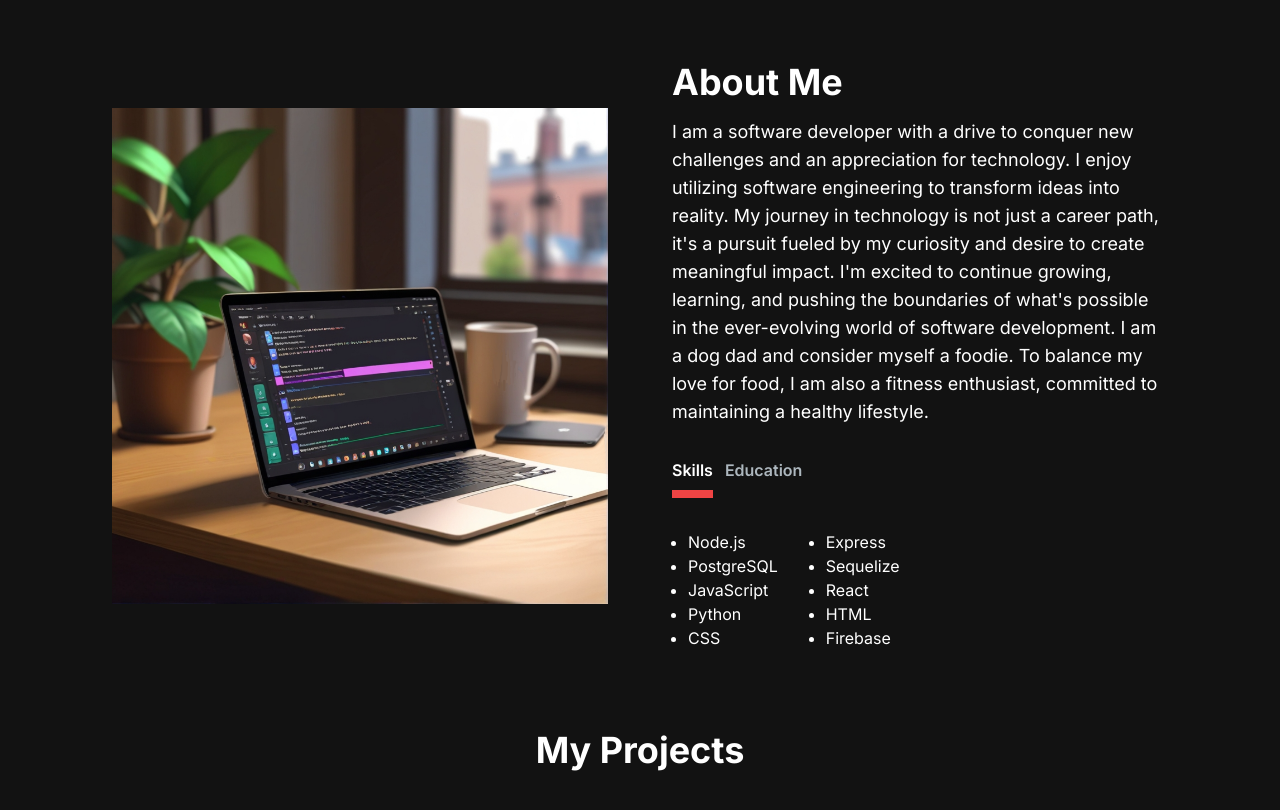
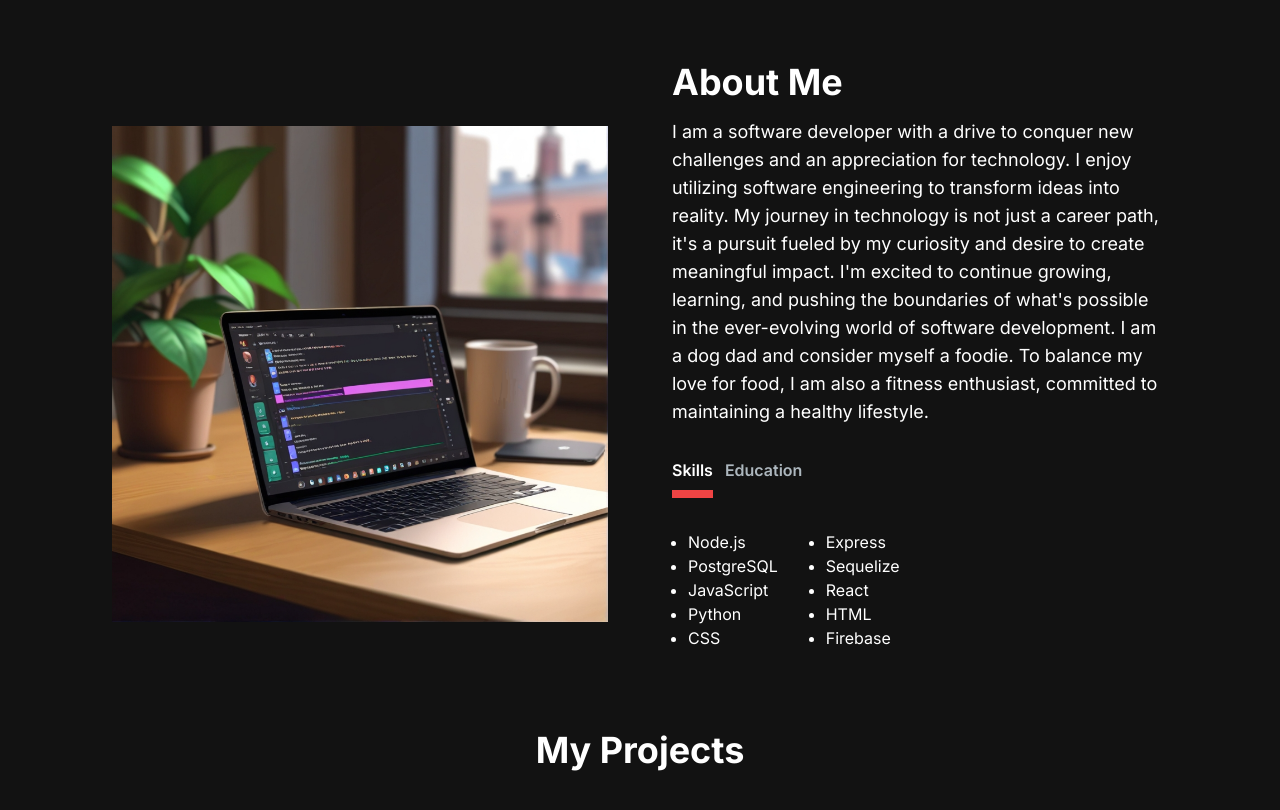
Before and after one commit to Nic-Horton/portfolio-v2, a Next.js app: page / in a window 1280 px wide. Shown: the part 574-1384 px from the top of the page. Built offline with nearby package versions, Linux system fonts and the light colour scheme.

Commit message:
Changed margin on Image in about section so that it stayed in place nicely when switching tabs

```diff
--- a/app/components/AboutSection/AboutSection.jsx
+++ b/app/components/AboutSection/AboutSection.jsx
@@ -21,6 +21,7 @@ const AboutSection = () => {
 					src={'/images/aboutIMG.png'}
 					width={500}
 					height={500}
+					className="self-start md:mt-16"
 					alt="about me section image"
 				/>
 				<div className="mt-4 md:mt-0 text-left flex flex-col h-full">
```
